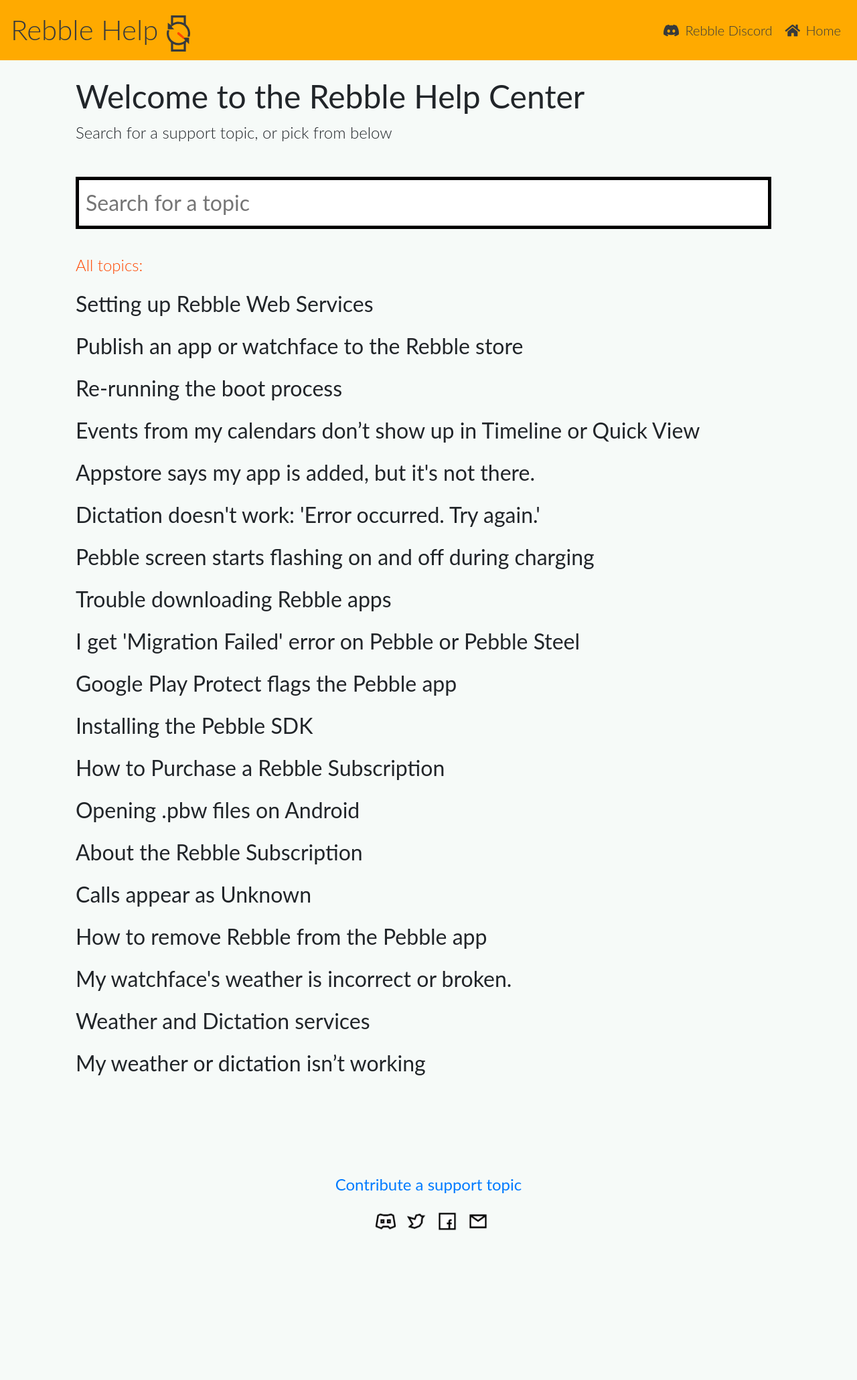
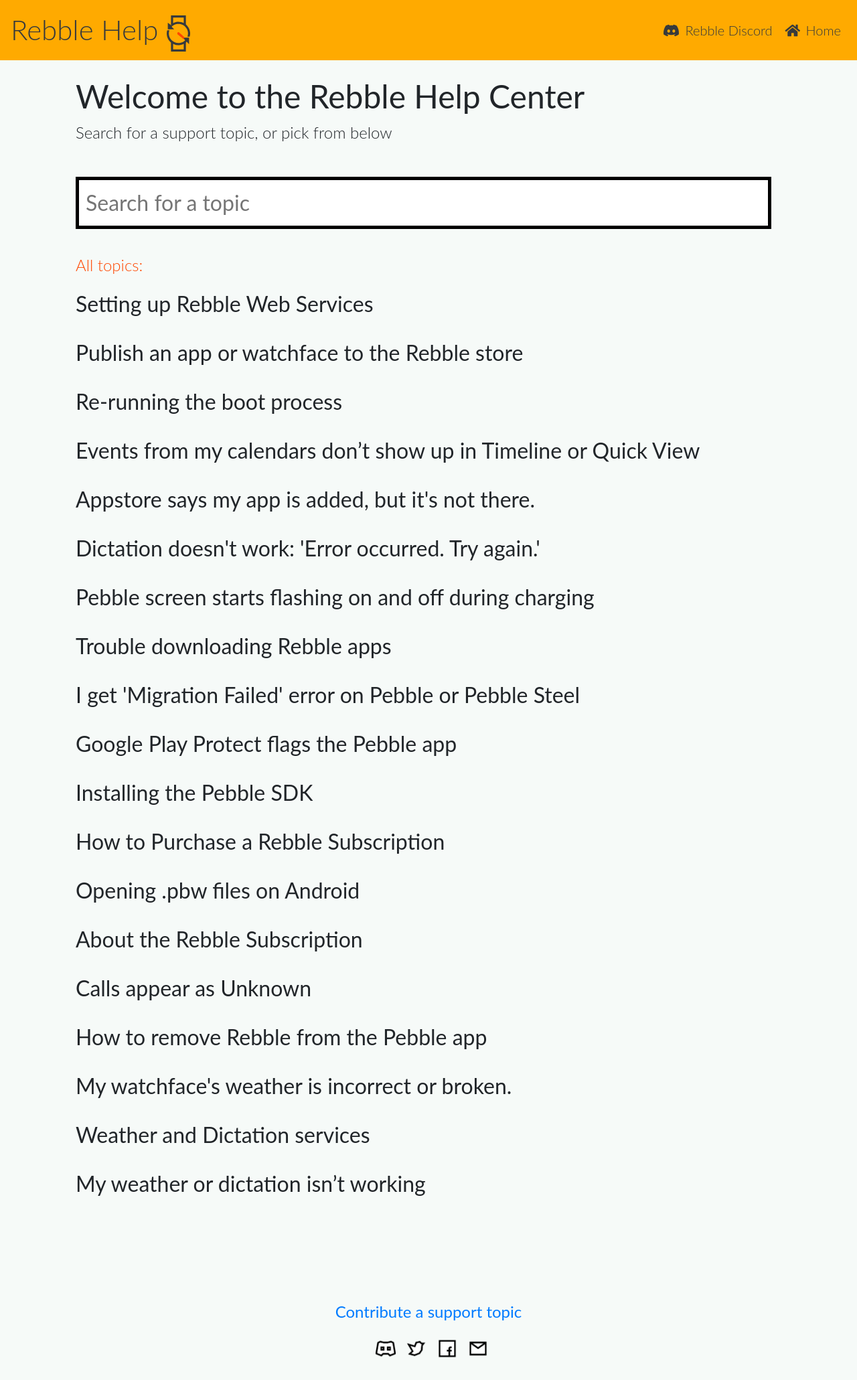
Before and after one commit to pebble-dev/rebble-help, a Jekyll site: the page built from index.html, in a window 1280 px wide. Shown: the whole page at 67% size. Built offline with Jekyll 4.4.1, drawn with Linux system fonts in a browser that asks for light colours; nearby versions of some CDN libraries; before the commit the page ends 1871 px from its top, so only the background shows below that.

Commit message:
Moar spacing

```diff
--- a/_includes/head.html
+++ b/_includes/head.html
@@ -1,6 +1,8 @@
 <head>
     <meta charset="utf-8">
     <title>{% if page.title and page.title != site.title %}{{ site.title }} · {{ page.title }}{% else %}{{ site.title }}{% endif %}</title>
+    <meta name="description" content="The help center for Rebble.io">
+    <meta name="og:title" content="Rebble Help Center"/>
     <meta name="theme-color" content="#373a3c">
     <meta charset="utf-8">
     <meta name="viewport" content="width=device-width, initial-scale=1, shrink-to-fit=no">
--- a/res/css/help.css
+++ b/res/css/help.css
@@ -87,7 +87,7 @@ h1 {
 .linklist li {
   list-style-type: none;
   font-size: 2rem;
-  margin-bottom: 15px;
+  margin-bottom: 25px;
 }
 .linklist {
   padding-left: 0;
```
